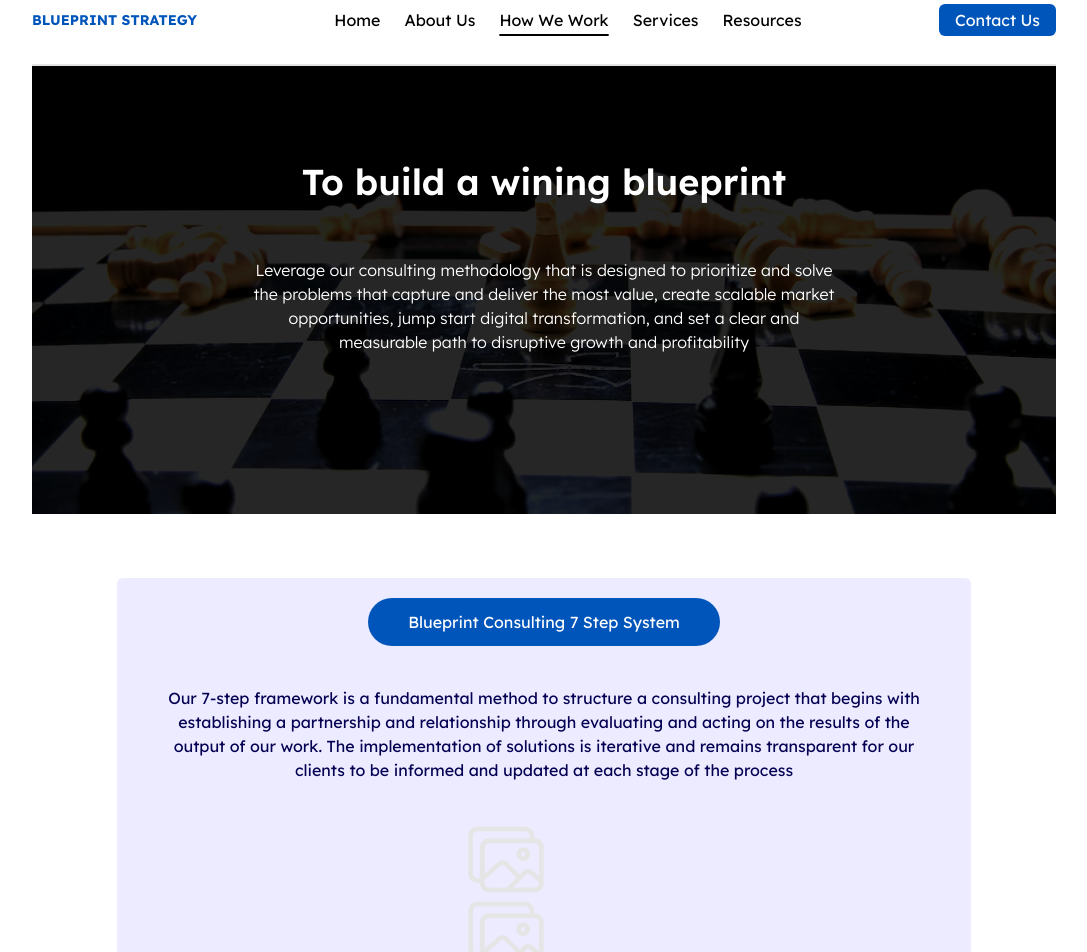
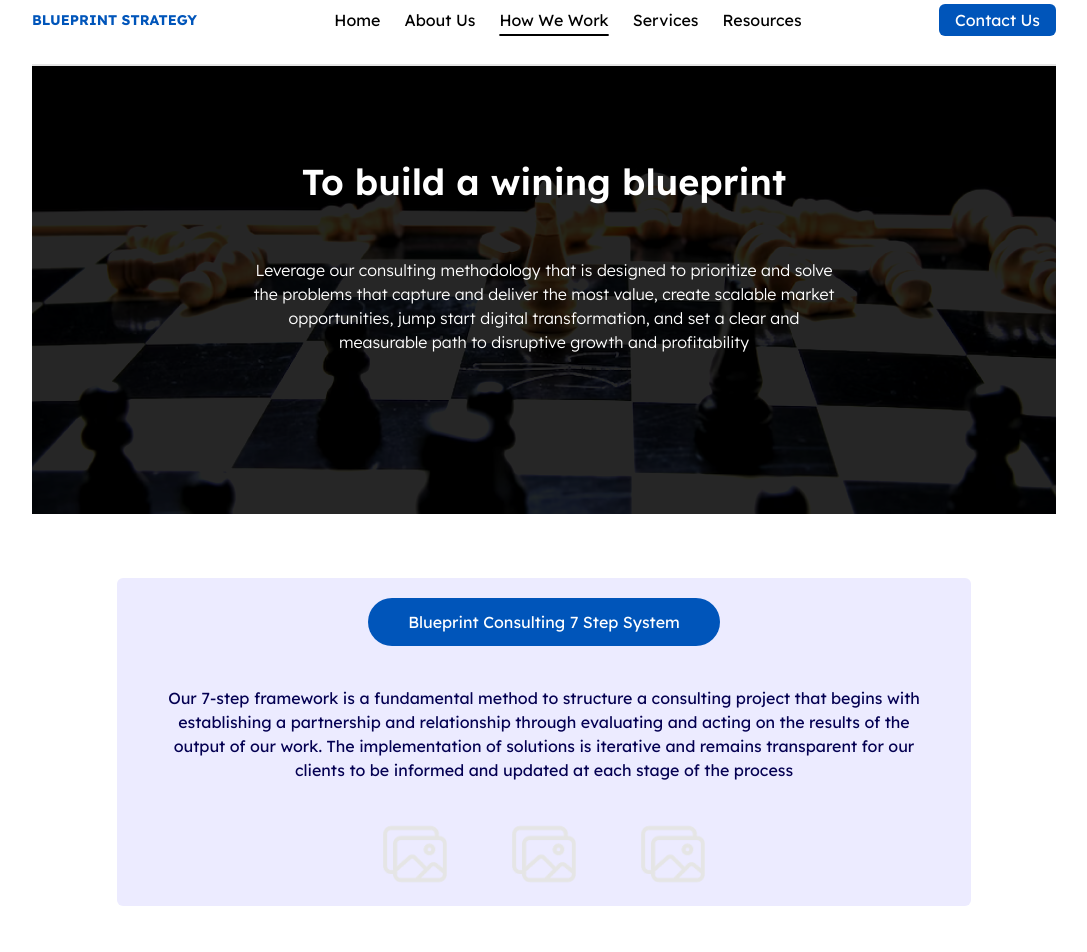
Before and after one commit to EdgarAmpiire/blueprints-web, a React (Create React App) app: page /how-we-work in a window 1280 px wide. Shown: the top 952 px of the page, without its empty margins (96-1183 px from the left). Built offline with nearby package versions, Linux system fonts and the light colour scheme; what tw-elements would draw is missing.

Commit message:
how we work - hero

```diff
--- a/src/features/howWeWork/components/Consultation.jsx
+++ b/src/features/howWeWork/components/Consultation.jsx
@@ -19,15 +19,15 @@ export const Consultation = () => {
               at each stage of the process
             </p>
           </div>
-          <div className="mt-10">
-            <div className="w-6/12">
-              <img src={thumb} alt="" />
+          <div className="mt-10 flex w-6/12 ">
+            <div className="w-6/12 flex items-center justify-center">
+              <img src={thumb} alt="" className="w-6/12"/>
             </div>
-            <div className="w-6/12">
-              <img src={thumb} alt="" />
+            <div className="w-6/12 flex items-center justify-center">
+              <img src={thumb} alt="" className="w-6/12"/>
             </div>
-            <div className="w-6/12">
-              <img src={thumb} alt="" />
+            <div className="w-6/12 flex items-center justify-center">
+              <img src={thumb} alt="" className="w-6/12"/>
             </div>
           </div>
         </div>
```
